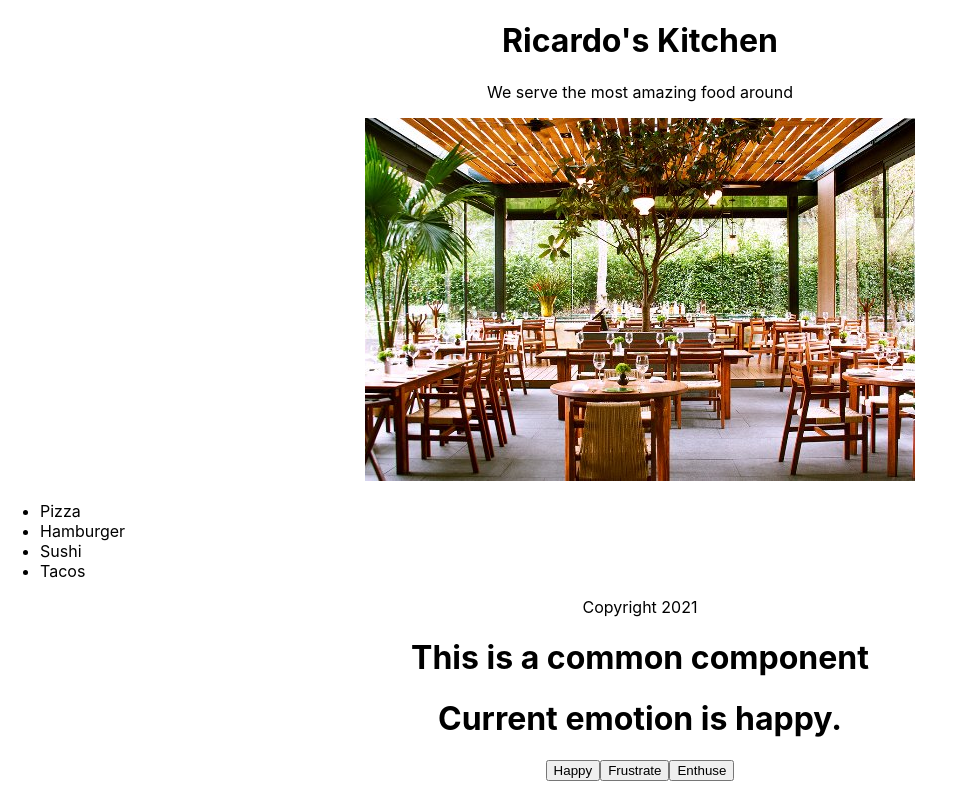
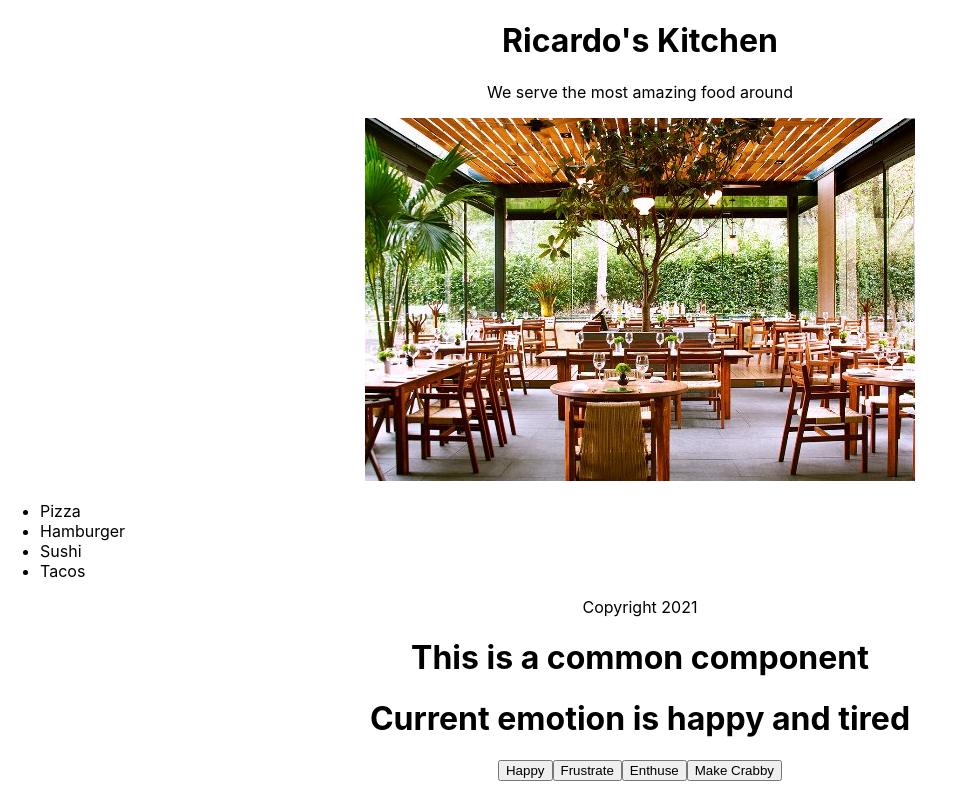
Before and after one commit to ricardoauribe/react-essentials, a React (Create React App) app: page / in a window 1280 px wide. Shown: the whole page, without its empty margins (0-955 px from the left). Built offline with nearby package versions, Linux system fonts and the light colour scheme.

Commit message:
First approach to useEffect hook

```diff
--- a/src/App.js
+++ b/src/App.js
@@ -1,5 +1,5 @@
 import './App.css';
-import React, {useState} from 'react';
+import React, {useState, useEffect} from 'react';
 import restaurant from './restaurant.jpeg';
 
 function Header(props) {
@@ -56,6 +56,15 @@
 function App(props) {
 
   const [emotion, setEmotion] = useState("happy");
+  const [secondary, setSecondary] = useState("tired");
+
+  useEffect(() => {
+    console.log(`It's ${emotion} around here!`);
+  }, [emotion]);
+
+  useEffect(()=> {
+    console.log(`It's ${secondary} around here!`);
+  }, [secondary])
 
   return (
     <div className="App">
@@ -63,10 +72,11 @@
       <Main adjective="amazing" dishes={dishObject} />
       <Footer year={new Date().getFullYear()}/>
       {props.authorized ? <SecretComponent/> : <RegularComponent/> }
-      <h1>Current emotion is {emotion}. </h1>
+      <h1>Current emotion is {emotion} and {secondary} </h1>
       <button onClick={()=> setEmotion("happy")}>Happy</button>
       <button onClick={()=> setEmotion("frustrated")}>Frustrate</button>
       <button onClick={()=> setEmotion("enthusiastic")}>Enthuse</button>
+      <button onClick={()=> setSecondary("crabby")}>Make Crabby</button>
     </div>
   );
 }
```
